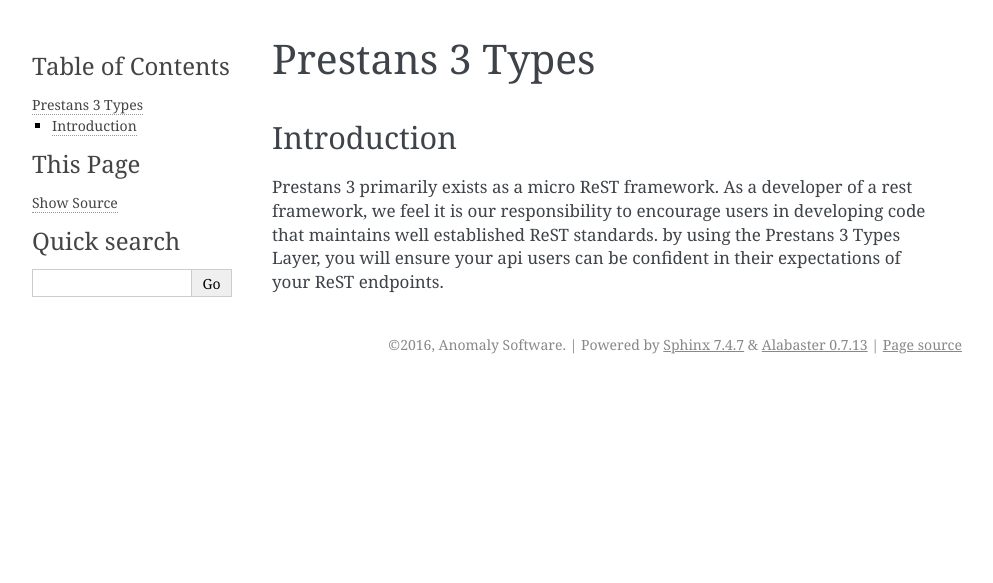
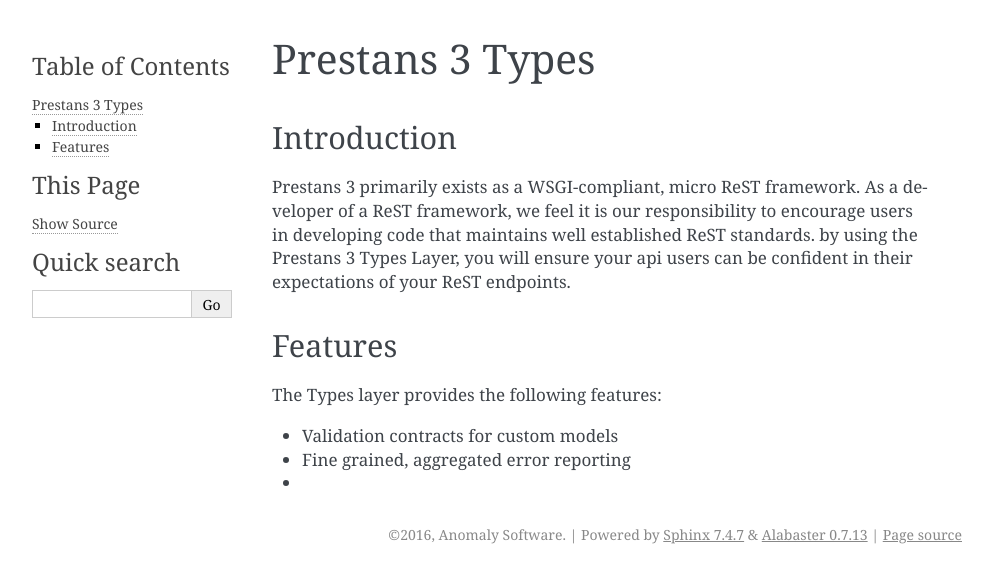
Before and after one commit to coderatchet/prestans3, a Sphinx documentation site: the page built from docs/tutorial/types.rst, in a window 1280 px wide. Shown: the top 583 px of the page, without its empty margins (148-1141 px from the left). Built offline with Sphinx 7.4.7, drawn with Linux system fonts in a browser that asks for light colours; pages that are not in the unit, such as notebooks, are missing from menus.

Commit message:
started work on types tutorial documentation

```diff
--- a/docs/tutorial/types.rst
+++ b/docs/tutorial/types.rst
@@ -5,6 +5,16 @@
 Introduction
 ------------
 
-Prestans 3 primarily exists as a micro ReST framework. As a developer of a rest framework, we feel it is our
+Prestans 3 primarily exists as a WSGI-compliant, micro ReST framework. As a developer of a ReST framework, we feel it is our
 responsibility to encourage users in developing code that maintains well established ReST standards. by using the
 Prestans 3 Types Layer, you will ensure your api users can be confident in their expectations of your ReST endpoints.
+
+
+Features
+--------
+
+The Types layer provides the following features:
+
+-   Validation contracts for custom models
+-   Fine grained, aggregated error reporting
+-
```
